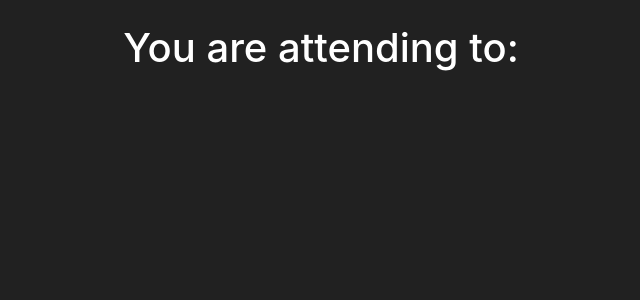
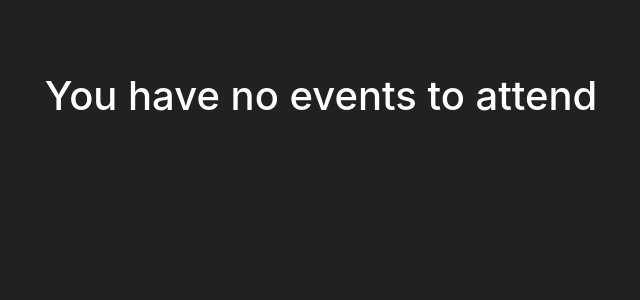
Before and after one commit to lifeofborna/Event-Organization-App, a Flask app: template templates/attending.html in a window 1280 px wide. Shown: the part 56-356 px from the top of the page, without its empty margins (319-959 px from the left). Run offline with Flask 2, Linux system fonts and the light colour scheme; the template is opened without the code that fills it, so the values that code supplies are empty; some libraries are stand-ins or nearby versions.

Commit message:
Fixed few bugs related to canceling attendance to event

```diff
--- a/participants.py
+++ b/participants.py
@@ -40,6 +40,10 @@ def cancel_attendance(user_id,event_id):
     db.session.execute(sql, { "event_id":event_id,"user_id":user_id} )
     db.session.commit()
 
+    sql = "DELETE FROM invited WHERE event_id=:event_id AND user_id=:user_id"
+    db.session.execute(sql, { "event_id":event_id,"user_id":user_id} )
+    db.session.commit()
+
 def get_events_from_participant(user_id):
     sql = "SELECT * FROM events E, participant P WHERE P.user_id=:user_id AND P.event_id=E.event_id "
     result = db.session.execute(sql, { "user_id":user_id} )
--- a/routes.py
+++ b/routes.py
@@ -183,8 +183,9 @@ def search_users(id = None):
         if searched_user:
             uid = users.get_user_id_by_username(searched_user[0][0])[0][0]
             invite_user = users.invite_user_to_event(uid,id)
+
             if invite_user:
-                flash(f"You have successfully invited user {searched_user}",category="info")
+                flash(f"You have successfully invited user {searched_user[0][0]}",category="info")
             else:
                 flash(f"User {searched_user[0][0]} has already been invited !",category="warning")
         else:
--- a/templates/attending.html
+++ b/templates/attending.html
@@ -7,14 +7,15 @@
 
 {% block content %}
 <br>
-<h1 class="col d-flex justify-content-center">
-    You are attending to:
-</h1>
 
 
 <br>
 <br>
 {% if events is defined and events|length %}
+<h1 class="col d-flex justify-content-center">
+    You are attending to:
+</h1>
+
 {% for event in events %}
 
 <br>
@@ -38,6 +39,11 @@
     </div>
 </div>
 {% endfor %}
+{% else %}
+<h1 class="col d-flex justify-content-center">
+    You have no events to attend
+</h1>
+
 {% endif %}
 <br>
 
--- a/templates/base.html
+++ b/templates/base.html
@@ -30,7 +30,7 @@
 
             {% if session.user_id %}
             <li class="nav-item">
-               <a class="nav-link" href="{{ url_for('attending_to') }}">Attendance</a>
+               <a class="nav-link" href="{{ url_for('attending_to') }}">attendance</a>
             </li>
 
                <li class="nav-item">
```
